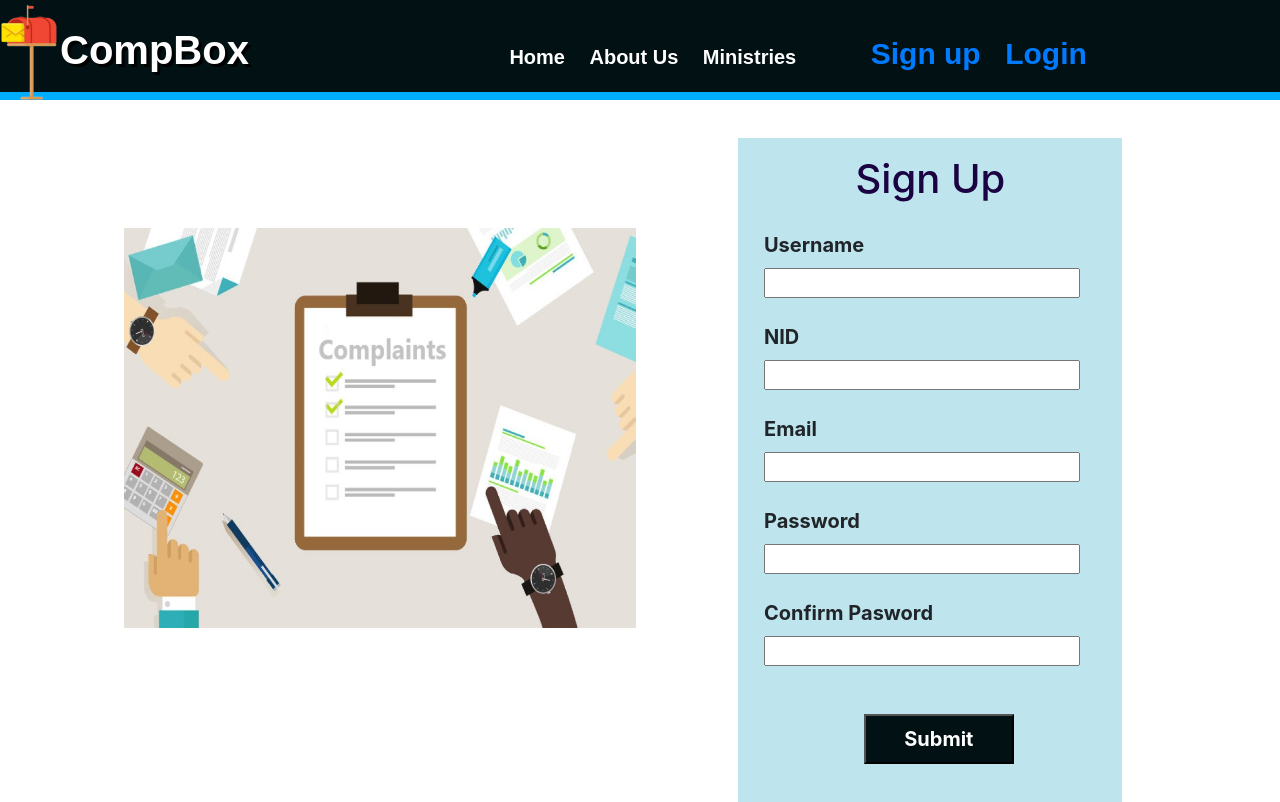
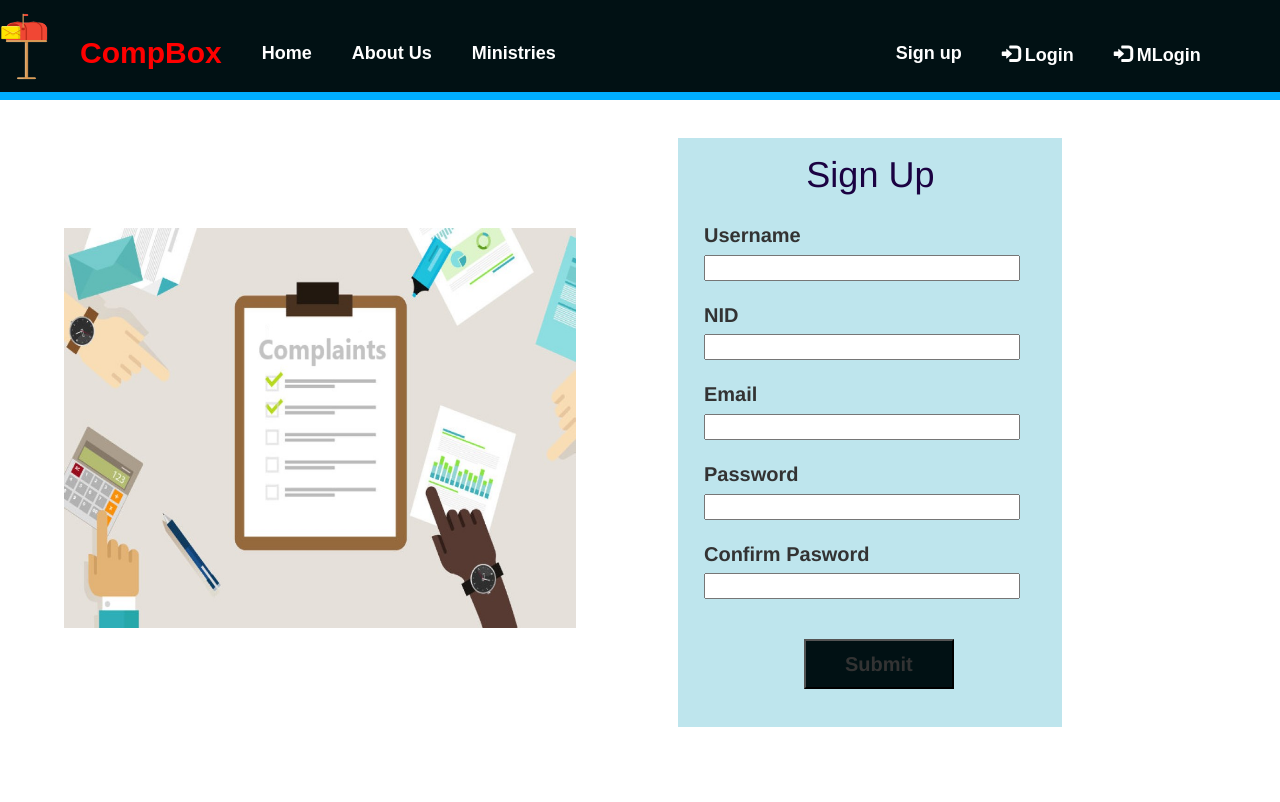
Before and after one commit to tasfia37/Compbox, a Django app: template accounts/templates/accounts/signup.html in a window 1280 px wide. After the commit the page ends 727 px from the top, so only its background shows below. Run offline with Django 3.2, Linux system fonts and the light colour scheme; the template is opened without the code that fills it, so the values that code supplies are empty; some libraries are stand-ins or nearby versions.

Commit message:
base.html updated

```diff
--- a/CompBox/templates/base.html
+++ b/CompBox/templates/base.html
@@ -10,27 +10,37 @@
 
 
 <link rel="stylesheet" href="https://stackpath.bootstrapcdn.com/bootstrap/4.4.1/css/bootstrap.min.css" integrity="sha384-Vkoo8x4CGsO3+Hhxv8T/Q5PaXtkKtu6ug5TOeNV6gBiFeWPGFN9MuhOf23Q9Ifjh" crossorigin="anonymous">
+<!-- Latest compiled and minified CSS -->
+<link rel="stylesheet" href="https://maxcdn.bootstrapcdn.com/bootstrap/3.4.1/css/bootstrap.min.css">
 
+<!-- jQuery library -->
+<script src="https://ajax.googleapis.com/ajax/libs/jquery/3.5.1/jquery.min.js"></script>
+
+<!-- Latest compiled JavaScript -->
+<script src="https://maxcdn.bootstrapcdn.com/bootstrap/3.4.1/js/bootstrap.min.js"></script>
 </head>
 
 <body>
 
-    <div id="a" style="z-index:1;">
+   <div id="a" style="z-index:1;display: inline-flex;">
 
-        <img style=" float:left ;width: 60px;height: 115px;"
+        <img style=" float:left ;width: 50px;height: 80px;margin-top: 10px;"
             src="{% static 'pst2.png' %}">
-        <p id="b">CompBox</p>
-        <div id="c">
-            <a style="color:white;font-size:20px" href="{%url 'home'%}">Home</a>
-            <a style="color:white;font-size:20px" href="{%url 'aboutus'%}">About Us</a>
-            <a style="color:white;font-size:20px" href="{%url 'ministrypage'%}">Ministries</a>
+
+        <div id="c" style="margin-left: 15px;margin-top: 28px;">
+            <a class="navbar-brand" style="font-size: 30px;color:red;">CompBox</a>
+            <a class="navbar-brand" style="color: white;" href="{%url 'home'%}">Home</a>
+            <a class="navbar-brand" style="color: white;" href="{%url 'aboutus'%}">About Us</a>
+            <a class="navbar-brand" style="color: white;" href="{%url 'ministrypage'%}">Ministries</a>
+
 
             {%if user.is_authenticated%}
+             <a class="navbar-brand" style="color: white;" href="{%url 'create'%}">Post Complain</a>
+            <a href="{%url 'clist'%}" class="navbar-brand" style="color: white;">Complain List</a> -->
+         <!-- <a href="{%url 'create'%}" style="display:inline-block;margin-left:10px; font-size:25px;color:palevioletred; font-family: Cambria, Cochin, Georgia, Times, 'Times New Roman', serif;">PostComplain</a> -->
+           <div class="navbar-brand" style="color: white;margin-left:60px">Hi, {{user.username}} </div>
+            <a class="navbar-brand" style="color: white;" href="javascript:{document.getElementById('logout').submit()}"><span class="glyphicon glyphicon-user"></span> Logout</a>
 
-            <a href="{%url 'clist'%}" style="display:inline-block; font-size:20px;color:white; font-family: Cambria, Cochin, Georgia, Times, 'Times New Roman', serif;">Complain List</a>
-            <a href="{%url 'create'%}" style="display:inline-block;margin-left:10px; font-size:25px;color:palevioletred; font-family: Cambria, Cochin, Georgia, Times, 'Times New Roman', serif;">PostComplain</a>
-            <a style="font-size: 20px;margin-left:10px;color:white" href="javascript:{document.getElementById('logout').submit()}">  Logout</a>
-            <div style="display:inline-block; font-size:20px;color:#0ebbf0; font-family: Cambria">Logged in as {{user.first_name}} </div>
 
 
          <form id="logout" method="POST" action="{% url 'logout' %}" style="margin-left:2%">
@@ -40,12 +50,52 @@
 
              {%else%}
 
-            <a href="{%url 'signup'%}" style="margin-left:50px;font-size: 30px;">Sign up</a>
-            <a href="{%url 'login'%}"style="font-size: 30px;">Login</a>
+            <a href="{%url 'signup'%}" class="navbar-brand" style="color: white;margin-left:300px;">Sign up</a>
+            <a href="{%url 'login'%}" class="navbar-brand" style="color: white;"><span class="glyphicon glyphicon-log-in"></span> Login</a>
+            <a href="{%url 'mlogin'%}" class="navbar-brand" style="color: white;"><span class="glyphicon glyphicon-log-in"></span> MLogin</a>
                   {%endif%}
         </div>
 
         </div>
 
+
+<!--
+
+<div style="display: inline-flex;">
+
+    <nav class="navbar navbar-inverse">
+  <div class="container-fluid" > -->
+   <!-- <div class="navbar-header">
+      <a class="navbar-brand" href="{%url 'home'%}">Home</a>
+    </div> --> <!--
+    <ul class="nav navbar-nav" style="display: inline-flex;">
+      <li class="active"><a href="{%url 'home'%}">Home</a></li>
+      <li><a href="{%url 'aboutus'%}">About Us</a></li>
+      <li><a href="{%url 'ministrypage'%}">Post Complain</a></li>
+        <li><a href="{%url 'clist'%}">Complain List</a></li>
+         </ul>
+        {%if user.is_authenticated%}
+      <ul class="nav navbar-nav navbar-right">
+        <li><a href="{%url 'ministrypage'%}">Post Complain</a></li>
+
+
+      <li><a href="javascript:{document.getElementById('logout').submit()}"><span class="glyphicon glyphicon-user"></span> Log Out</a></li>
+      <div style="display:inline-block; font-size:20px;color:#0ebbf0; font-family: Cambria">Hi, {{user.username}} </div>
+           <form id="logout" method="POST" action="{% url 'logout' %}" style="margin-left:2%">
+            {%csrf_token%}
+        <input type="hidden">
+          </form>
+           {%else%}
+          <ul class="nav navbar-nav navbar-right">
+        <li><a href="{%url 'signup'%}"><span class="glyphicon glyphicon-log-in"></span> Sign Up</a></li>
+        <li><a href="{%url 'login'%}"><span class="glyphicon glyphicon-log-in"></span> Login</a></li>
+        <li><a href="{%url 'mlogin'%}"><span class="glyphicon glyphicon-log-in"></span> MLogin</a></li>
+           </ul>
+              {%endif%}
+
+  </div>
+</nav>
+</div>
+-->
  {%block content%}
 {%endblock%}
```
